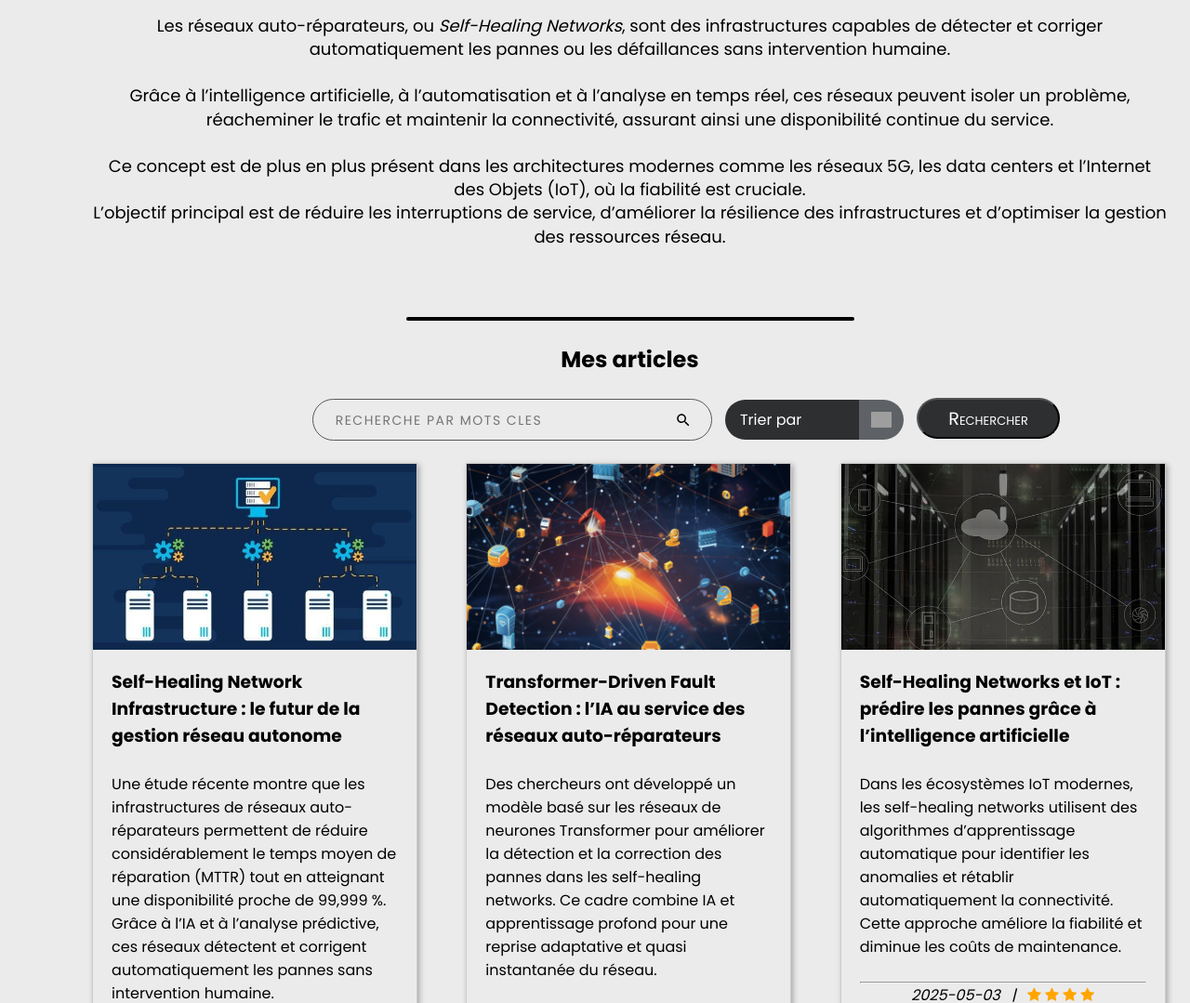
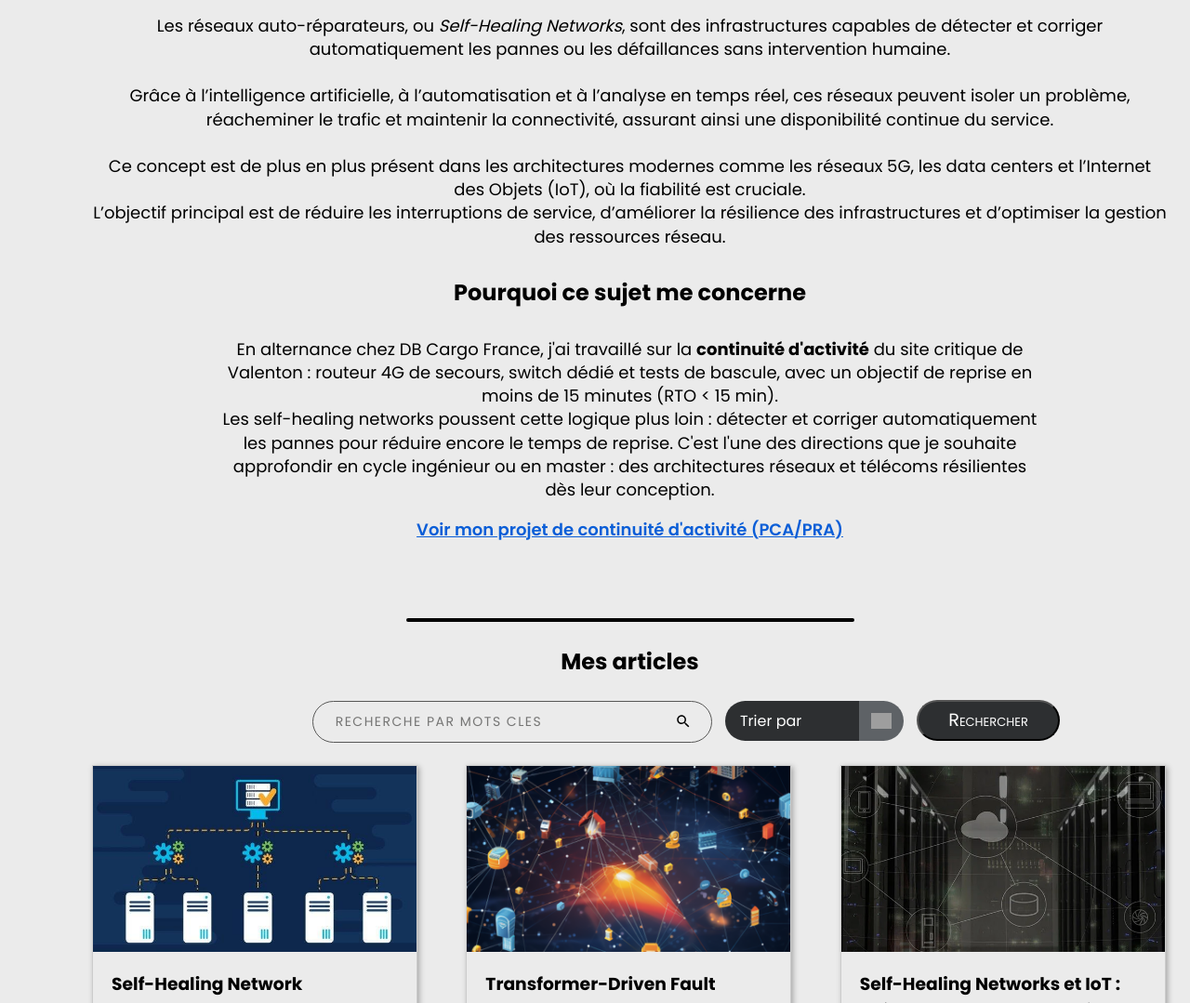
Before and after one commit to Ruben-ch/portfolio_ruben_chiche, a plain HTML site: page veille_technologique.html in a window 1280 px wide. Shown: the part 1171-2250 px from the top of the page at 93% size. Drawn offline with nearby package versions, Linux system fonts and the light colour scheme; grey boxes are pictures that could not be loaded.

Commit message:
Veille : section « Pourquoi ce sujet me concerne » reliée au projet PCA/PRA
Co-Authored-By: Claude Opus 5.5 <noreply@anthropic.com>
Claude-Session: https://claude.ai/code/session_01JXbA7QZ955rJv2xp6xVNpA

```diff
--- a/css/Veille_technologique.css
+++ b/css/Veille_technologique.css
@@ -406,3 +406,19 @@ input[type=submit].btn-block {
   padding-bottom: 7px;
   margin-top: 5px;
 }
+
+/* Section "Pourquoi ce sujet me concerne" */
+.veille_lien_projet {
+  max-width: 900px;
+  margin: 0 auto;
+  padding: 1%;
+}
+
+.veille_lien_projet a {
+  display: inline-flex;
+  align-items: center;
+  min-height: 44px;
+  margin-top: 8px;
+  color: #0b5ed7;
+  font-weight: 600;
+}
--- a/veille_technologique.html
+++ b/veille_technologique.html
@@ -116,6 +116,16 @@
         Grâce à l’intelligence artificielle, à l’automatisation et à l’analyse en temps réel, ces réseaux peuvent isoler un problème, réacheminer le trafic et maintenir la connectivité, assurant ainsi une disponibilité continue du service. <br><br>
         Ce concept est de plus en plus présent dans les architectures modernes comme les réseaux 5G, les data centers et l’Internet des Objets (IoT), où la fiabilité est cruciale. <br>
         L’objectif principal est de réduire les interruptions de service, d’améliorer la résilience des infrastructures et d’optimiser la gestion des ressources réseau.
+    </p>
+
+    <h2 class="titres"><strong> Pourquoi ce sujet me concerne </strong></h2>
+
+    <p class="veille_lien_projet">
+        En alternance chez DB Cargo France, j'ai travaillé sur la <strong>continuité d'activité</strong> du site critique de Valenton :
+        routeur 4G de secours, switch dédié et tests de bascule, avec un objectif de reprise en moins de 15 minutes (RTO &lt; 15 min). <br>
+        Les self-healing networks poussent cette logique plus loin : détecter et corriger automatiquement les pannes pour réduire encore le temps de reprise.
+        C'est l'une des directions que je souhaite approfondir en cycle ingénieur ou en master : des architectures réseaux et télécoms résilientes dès leur conception. <br>
+        <a href="projets/pca_pra.html">Voir mon projet de continuité d'activité (PCA/PRA)</a>
     </p>
 
     <br><br>
```
